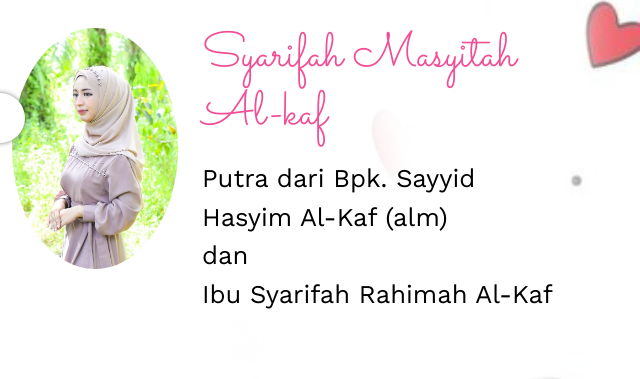
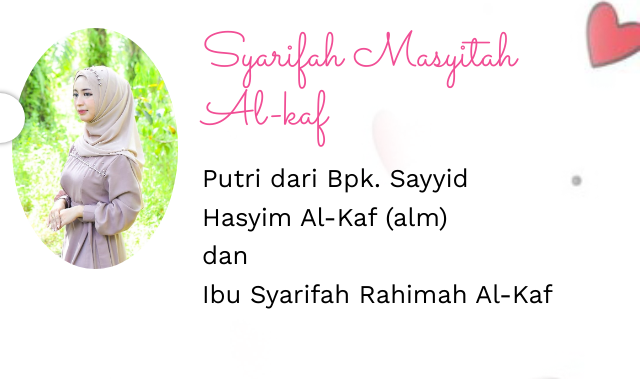
Before and after one commit to komputerfarisi/undangan.me, a plain HTML site: page index.html in a window 1280 px wide. Shown: the part 1485-1864 px from the top of the page, 640-1280 px from the left. Drawn offline with nearby package versions, Linux system fonts and the light colour scheme; a script that the page names is missing; some icons are missing; a web font is replaced by a local one.

Commit message:
index.html

```diff
--- a/index.html
+++ b/index.html
@@ -99,7 +99,7 @@
             </div>
             <div class="col-8">
               <h3>Syarifah Masyitah Al-kaf</h3>
-              <p>Putra dari Bpk. Sayyid Hasyim Al-Kaf (alm) <br> dan <br> Ibu Syarifah Rahimah Al-Kaf</p>
+              <p>Putri dari Bpk. Sayyid Hasyim Al-Kaf (alm) <br> dan <br> Ibu Syarifah Rahimah Al-Kaf</p>
             </div>
           </div>
         </div>
```
